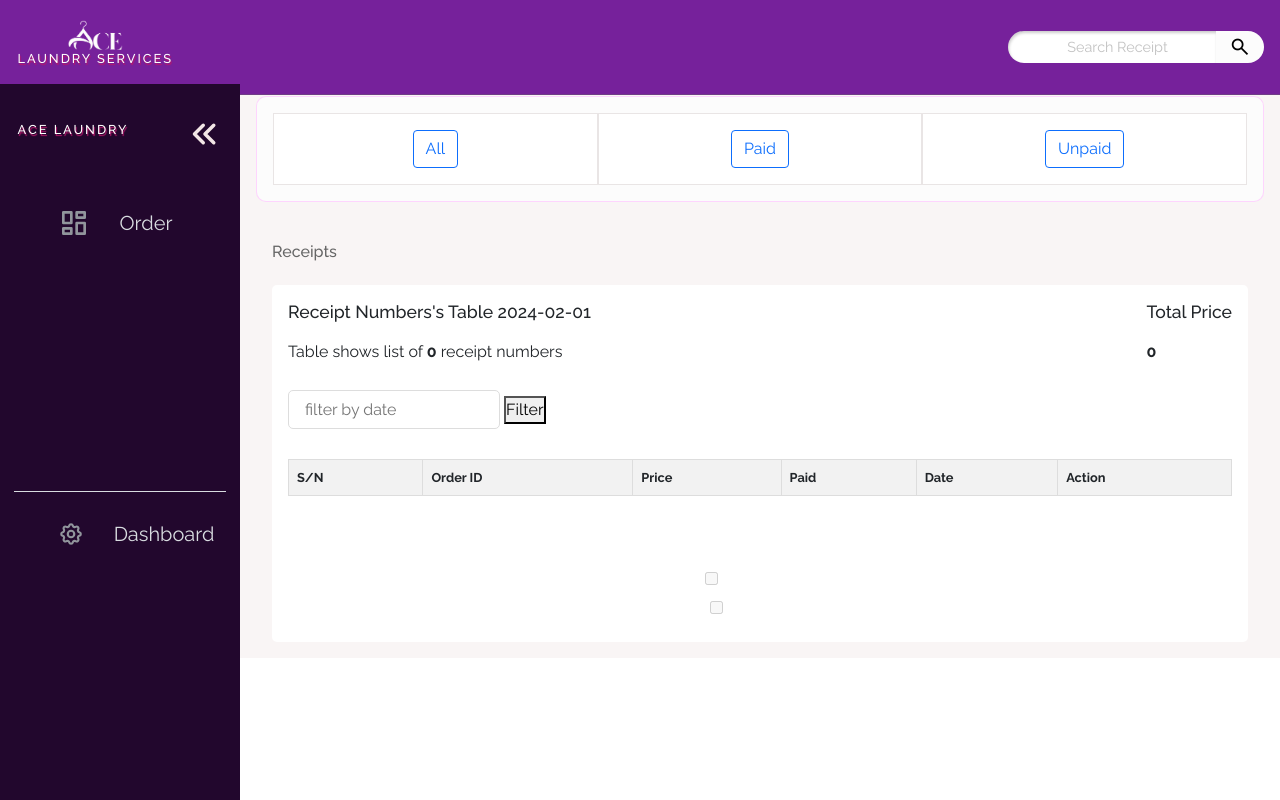
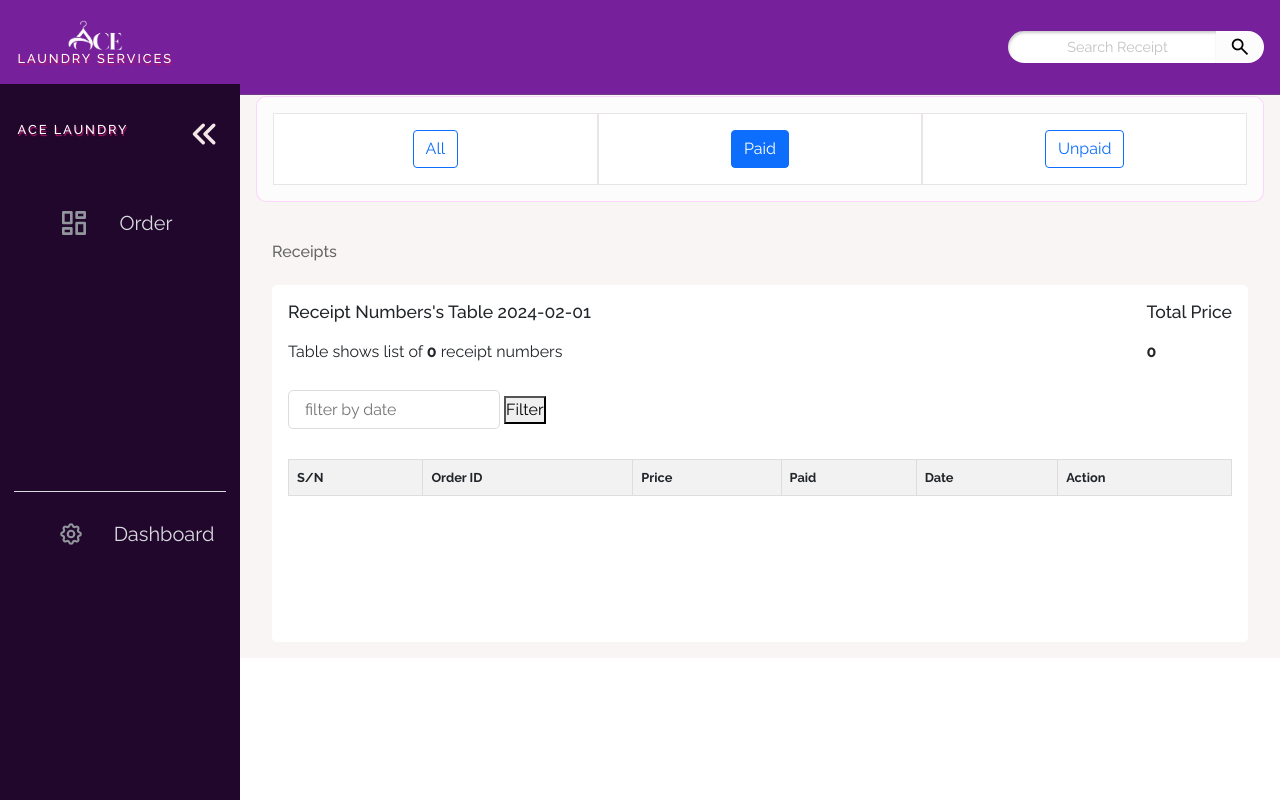
Before and after one commit to Abdul12majid/laundry, a Django app: page /paid_order in a window 1280 px wide. Run offline with Django 3.2, Linux system fonts and the light colour scheme; data comes from the database, SQL or seed files in the repository; data that the repository does not hold is empty; some libraries are stand-ins or nearby versions.

Commit message:
fix dashboard

```diff
--- a/laundry_app/templates/all_order.html
+++ b/laundry_app/templates/all_order.html
@@ -73,7 +73,7 @@
     <!-- Receipt Filter -->
     <div class="filter_container">
       <div class="filter">
-        <div><a class="btn btn-outline-primary" href="/all_order" data-filter-option="paid">All</a></div>
+        <div><a class="btn btn-outline-primary active" href="/all_order" data-filter-option="paid">All</a></div>
         <div><a class="btn btn-outline-primary" href="/paid_order" data-filter-option="paid">Paid</a></div>
         <div><a class="btn btn-outline-primary" href="/unpaid_order" data-filter-option="paid">Unpaid</a></div>
       </div></br>
@@ -153,7 +153,7 @@
 
            <!-- services -->
            <center>
-          <div class="container" style="color:white;">
+          <div class="container" style="color:white; visibility: hidden;">
             {% for service in services %}
             <input
               type="checkbox"
--- a/laundry_app/templates/paid_dashboard.html
+++ b/laundry_app/templates/paid_dashboard.html
@@ -77,7 +77,7 @@
     <div class="filter_container">
       <div class="filter">
         <div><a class="btn btn-outline-primary" href="/all_order" data-filter-option="paid">All</a></div>
-        <div><a class="btn btn-outline-primary" href="/paid_order" data-filter-option="paid">Paid</a></div>
+        <div><a class="btn btn-outline-primary active" href="/paid_order" data-filter-option="paid">Paid</a></div>
         <div><a class="btn btn-outline-primary" href="/unpaid_order" data-filter-option="paid">Unpaid</a></div>
       </div></br>
 
@@ -155,7 +155,7 @@
 
            <!-- services -->
            <center>
-          <div class="container" style="color:white;">
+          <div class="container" style="color:white; visibility: hidden;">
             {% for service in services %}
             <input
               type="checkbox"
--- a/laundry_app/templates/unpaid_dashboard.html
+++ b/laundry_app/templates/unpaid_dashboard.html
@@ -78,7 +78,7 @@
       <div class="filter">
         <div><a class="btn btn-outline-primary" href="/all_order" data-filter-option="paid">All</a></div>
         <div><a class="btn btn-outline-primary" href="/paid_order" data-filter-option="paid">Paid</a></div>
-        <div><a class="btn btn-outline-primary" href="/unpaid_order" data-filter-option="paid">Unpaid</a></div>
+        <div><a class="btn btn-outline-primary active" href="/unpaid_order" data-filter-option="paid">Unpaid</a></div>
       </div></br>
 
       <center>
@@ -156,7 +156,7 @@
 
            <!-- services -->
            <center>
-          <div class="container" style="color:white;">
+          <div class="container" style="color:white; visibility: hidden;">
             {% for service in services %}
             <input
               type="checkbox"
```
